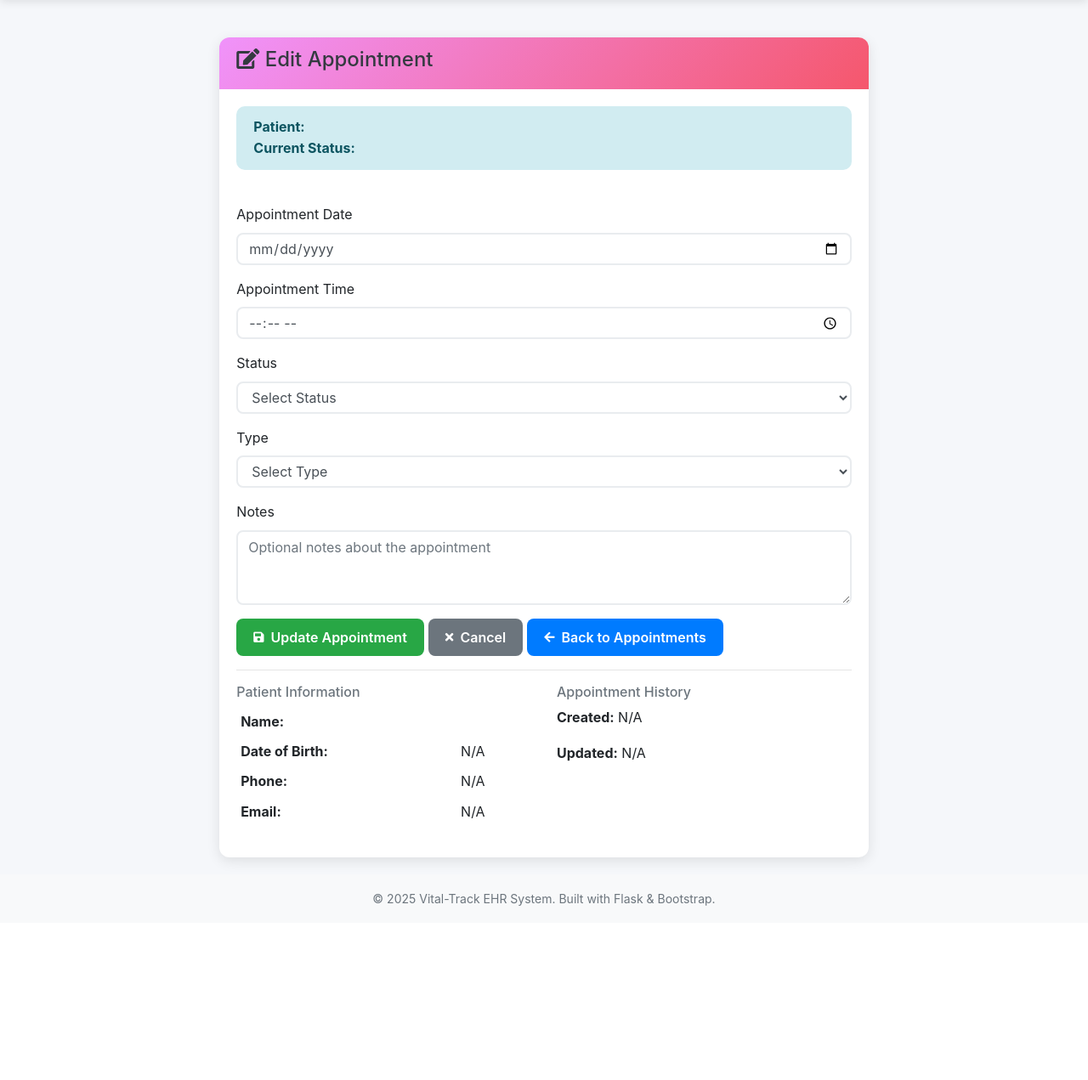
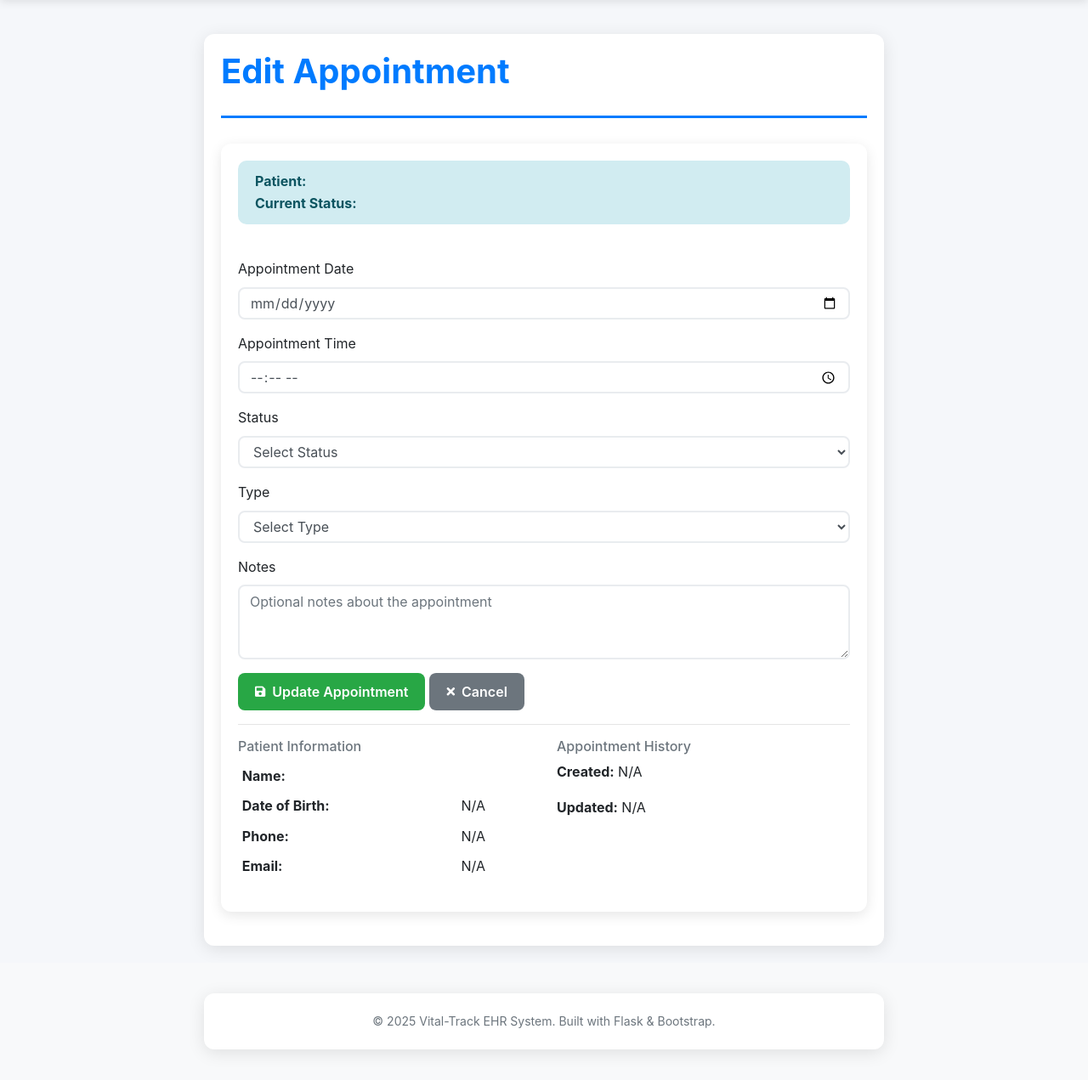
Before and after one commit to Bashlenix/VitalTrack, a Flask app: template templates/appointment/edit_appointment.html in a window 1280 px wide. Shown: the part 86-1357 px from the top of the page at 85% size. Before the commit the page ends 1152 px from the top, so only its background shows below. Run offline with Flask 3, Linux system fonts and the light colour scheme; the template is opened without the code that fills it, so the values that code supplies are empty; some web fonts are replaced.

Commit message:
Enhance styling for appointment, lab result, and patient edit pages. commenting out 'back' button

```diff
--- a/templates/appointment/edit_appointment.html
+++ b/templates/appointment/edit_appointment.html
@@ -4,6 +4,35 @@
 
 {% block extra_css %}
 <style>
+    .container {
+        max-width: 800px;
+        margin: 20px auto;
+        padding: 20px;
+        background-color: white;
+        border-radius: 12px;
+        box-shadow: 0 4px 20px rgba(0, 0, 0, 0.1);
+    }
+
+    .header {
+        display: flex;
+        justify-content: space-between;
+        align-items: center;
+        margin-bottom: 30px;
+        padding-bottom: 20px;
+        border-bottom: 3px solid #007bff;
+    }
+
+    .header h1 {
+        color: #007bff;
+        font-size: 2.5rem;
+        font-weight: 700;
+    }
+
+    .header-actions {
+        display: flex;
+        gap: 15px;
+    }
+
     /* Custom button group styling */
     .btn-group-custom {
         display: flex;
@@ -45,19 +74,31 @@
             width: 100%;
             justify-content: center;
         }
+
+        .header {
+            flex-direction: column;
+            align-items: flex-start;
+            gap: 15px;
+        }
+
+        .header h1 {
+            font-size: 2rem;
+        }
     }
 </style>
 {% endblock %}
 
 {% block content %}
-<div class="container mt-4">
-    <div class="row">
-        <div class="col-md-8 mx-auto">
-            <div class="card">
-                <div class="card-header bg-warning text-dark">
-                    <h4><i class="fas fa-edit"></i> Edit Appointment</h4>
-                </div>
-                <div class="card-body">
+<div class="container">
+    <div class="header">
+        <h1>Edit Appointment</h1>
+        <!-- <div class="header-actions">
+            <a href="{{ url_for('appointments.view_appointments') }}" class="btn btn-secondary">Back</a>
+        </div> -->
+    </div>
+
+    <div class="card">
+        <div class="card-body">
                     <div class="row mb-4">
                         <div class="col-md-12">
                             <div class="alert alert-info">
@@ -145,9 +186,9 @@
                                 <a href="{{ url_for('appointments.view_appointment', appointment_id=appointment.id) }}" class="btn btn-secondary" style="color: white;">
                                     <i class="fas fa-times"></i> Cancel
                                 </a>
-                                <a href="{{ url_for('appointments.view_appointments') }}" class="btn btn-primary" style="color: white;">
+                                <!-- <a href="{{ url_for('appointments.view_appointments') }}" class="btn btn-primary" style="color: white;">
                                     <i class="fas fa-arrow-left"></i> Back to Appointments
-                                </a>
+                                </a> -->
                             </div>
                         </div>
                     </form>
@@ -184,8 +225,6 @@
                     </div>
                 </div>
             </div>
-        </div>
-    </div>
 </div>
 
 <script>
--- a/templates/lab/edit_lab_result.html
+++ b/templates/lab/edit_lab_result.html
@@ -243,9 +243,9 @@
 
     <div class="header">
         <h1>Edit Lab Result</h1>
-        <div class="header-actions">
+        <!-- <div class="header-actions">
             <a href="{{ url_for('lab_results.view_lab_results') }}" class="btn btn-secondary">Back to Lab Results</a>
-        </div>
+        </div> -->
     </div>
 
     <!-- Patient Information -->
```
Also changed, not shown: templates/patient/edit_patient.html (+31 -2 lines).
